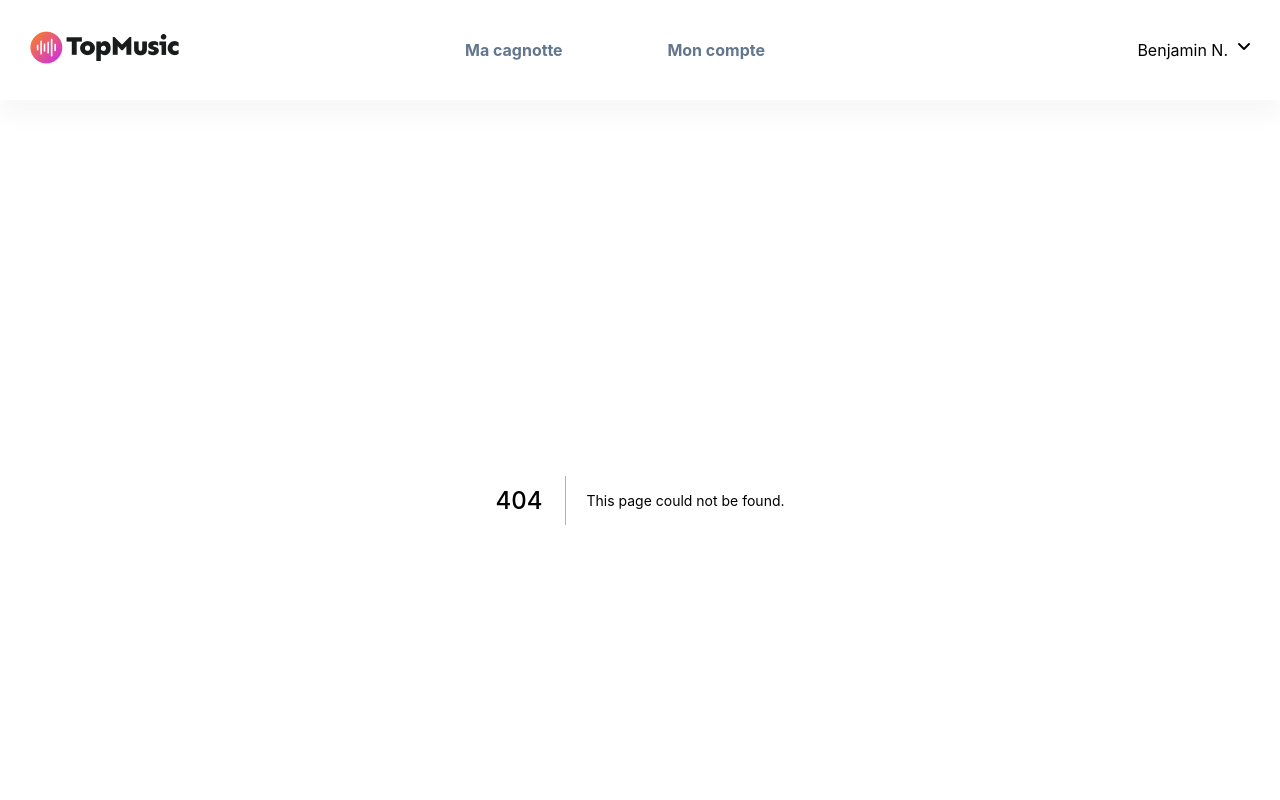
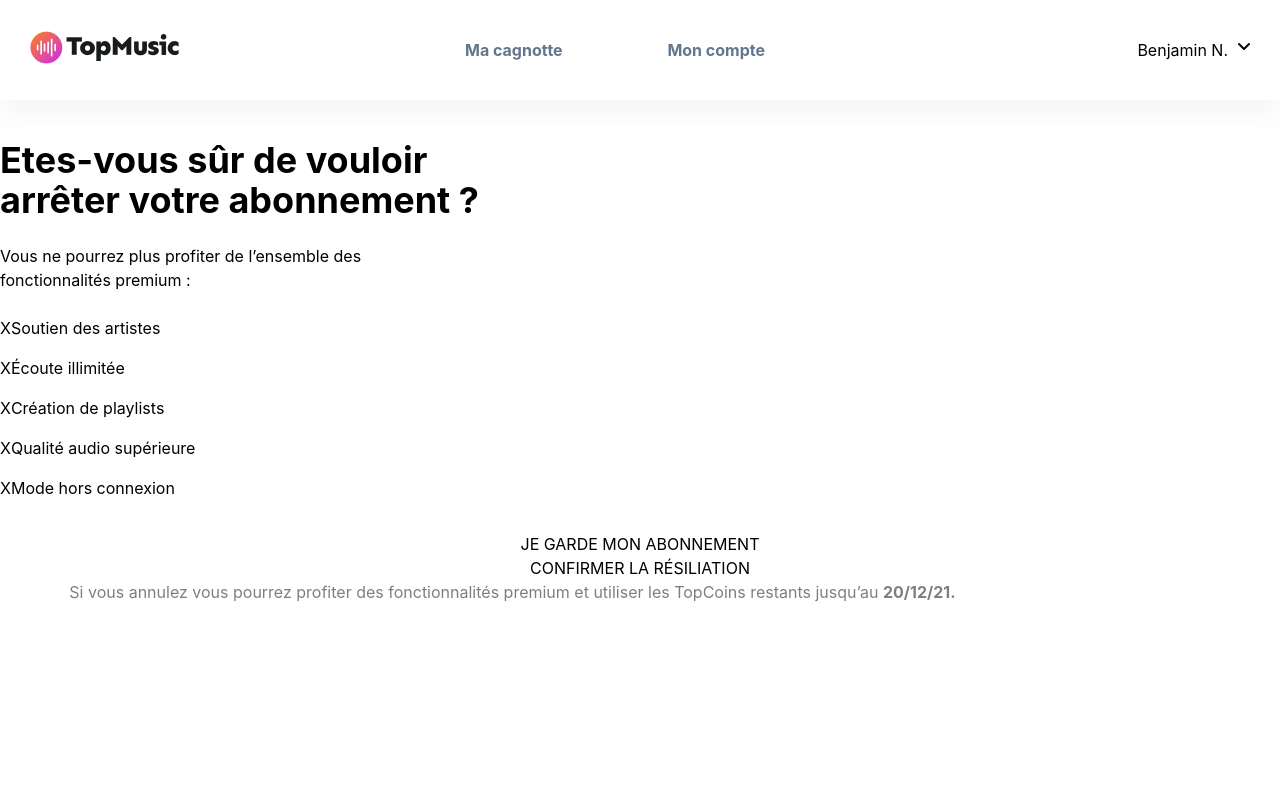
Before and after one commit to YevhenTiaka/TopMusic-Wallet, a Next.js app: page /unsubscribe in a window 1280 px wide. Before the commit this address had no page. Shown: the top 800 px of the page. Built offline with nearby package versions, Linux system fonts and the light colour scheme.

Commit message:
unsubscribe page

```diff
--- /dev/null
+++ b/src/pages/unsubscribe.tsx
@@ -0,0 +1,71 @@
+import { FC, useState } from 'react';
+import Modal from 'components/modal';
+const Unsubscribe: FC = () => {
+  const [closeModal, setCloseModal] = useState<Boolean>(false);
+
+  return (
+    <>
+      <main className="h-screen mt-10">
+        <div className="main__unsubscribe">
+          <h1 className="text-4xl font-bold mb-6">
+            Etes-vous sûr de vouloir <br /> arrêter votre abonnement ?
+          </h1>
+          <div className="mb-6">
+            Vous ne pourrez plus profiter de l’ensemble des <br /> fonctionnalités premium :
+          </div>
+          <div className="flex mb-4">
+            <div className="unsubscribe__img">X</div>
+            <div>Soutien des artistes</div>
+          </div>
+          <div className="flex mb-4">
+            <div className="unsubscribe__img">X</div>
+            <div>Écoute illimitée</div>
+          </div>
+          <div className="flex mb-4">
+            <div className="unsubscribe__img">X</div>
+            <div>Création de playlists</div>
+          </div>
+          <div className="flex mb-4">
+            <div className="unsubscribe__img">X</div>
+            <div>Qualité audio supérieure</div>
+          </div>
+          <div className="flex">
+            <div className="unsubscribe__img">X</div>
+            <div>Mode hors connexion</div>
+          </div>
+          <div className="flex flex-col items-center mt-8">
+            <button className="subscription__btn">JE GARDE MON ABONNEMENT</button>
+            <button onClick={() => setCloseModal(true)} className="termination__btn">
+              CONFIRMER LA RÉSILIATION
+            </button>
+          </div>
+          <div className="indent-4 w-11/12 m-auto opacity-50 mb-4">
+            Si vous annulez vous pourrez profiter des fonctionnalités premium et utiliser les
+            TopCoins restants jusqu’au <strong>20/12/21.</strong>
+          </div>
+        </div>
+      </main>
+      {closeModal && (
+        <Modal closeHandler={setCloseModal}>
+          <div className="flex flex-col items-center">
+            <h1 className="text-3xl text-center mb-6 font-bold">Résiliation confirmée !</h1>
+            <div className="mb-6">
+              Afin de nous aider à mieux comprendre vos attentes et <br />
+              <p className="indent-4">   améliorer nos services, pouvez-vous prendre un</p> court
+              instant pour nous partager les raisons qui vous
+              <p className="indent-4"> ont poussé à arrêter votre abonnement? </p>
+            </div>
+            <textarea
+              className="outline-none bg-slate-300 w-11/12 h-48 rounded-md pl-4 pt-4 font-bold decoration-slate-200 opacity-50"
+              maxLength={256}
+              placeholder="Tapez votre message..."
+            ></textarea>
+          </div>
+          <button className="confirmer__btn">CONFIRMER</button>
+        </Modal>
+      )}
+    </>
+  );
+};
+
+export default Unsubscribe;
```
